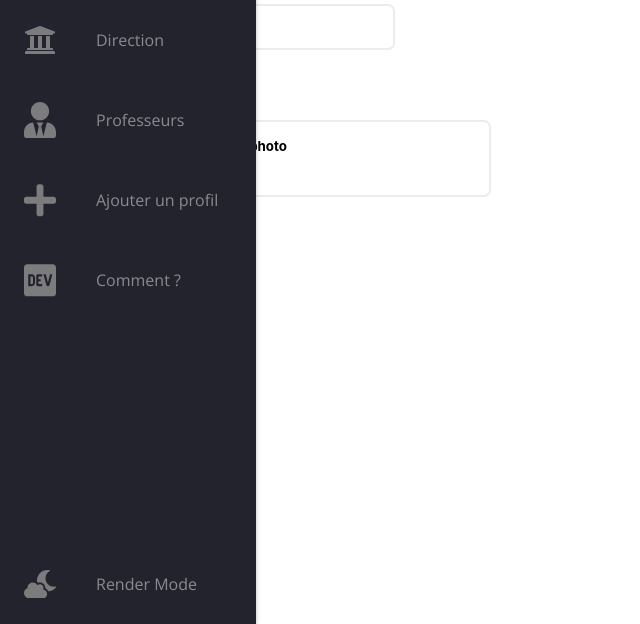
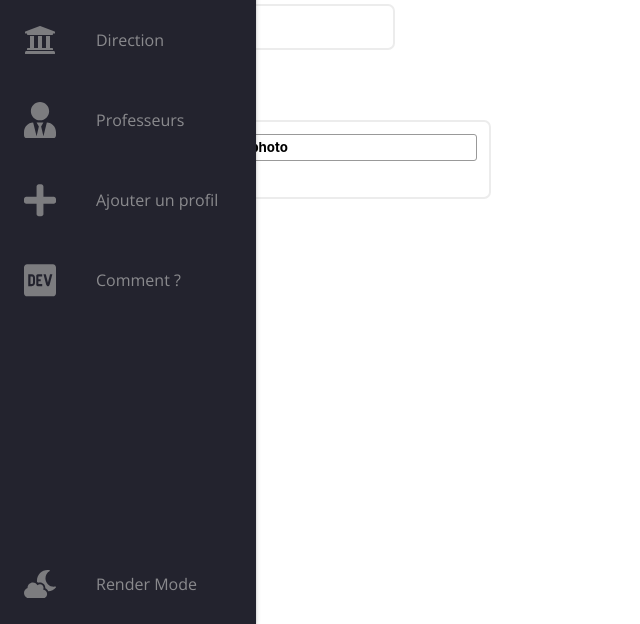
Before and after one commit to LouisPerre/TechUpdate, a plain HTML site: page modif.html in a window 1280 px wide. Shown: the part 176-800 px from the top of the page, without its empty margins (0-640 px from the left). Drawn offline with nearby package versions, Linux system fonts and the light colour scheme.

Commit message:
:lipstick: STYLE for input

```diff
--- a/style/style.css
+++ b/style/style.css
@@ -158,6 +158,34 @@ body .formInput input.inputForm {
 .custom-file-input {
     color: transparent !important;
 }
+.custom-file-input::-webkit-file-upload-button {
+    visibility: hidden;
+}
+.custom-file-input::before {
+    content: 'Select some files';
+    color: black;
+    display: inline-block;
+    background: -webkit-linear-gradient(top, #f9f9f9, #e3e3e3);
+    border: 1px solid #999;
+    border-radius: 3px;
+    padding: 5px 8px;
+    outline: none;
+    white-space: nowrap;
+    -webkit-user-select: none;
+    cursor: pointer;
+    text-shadow: 1px 1px #fff;
+    font-weight: 700;
+    font-size: 10pt;
+}
+.custom-file-input:hover::before {
+    border-color: black;
+}
+.custom-file-input:active {
+    outline: 0;
+}
+.custom-file-input:active::before {
+    background: -webkit-linear-gradient(top, #e3e3e3, #f9f9f9);
+}
 
 .custom-file-input::before {
     content: 'Selectionne une photo';
```
